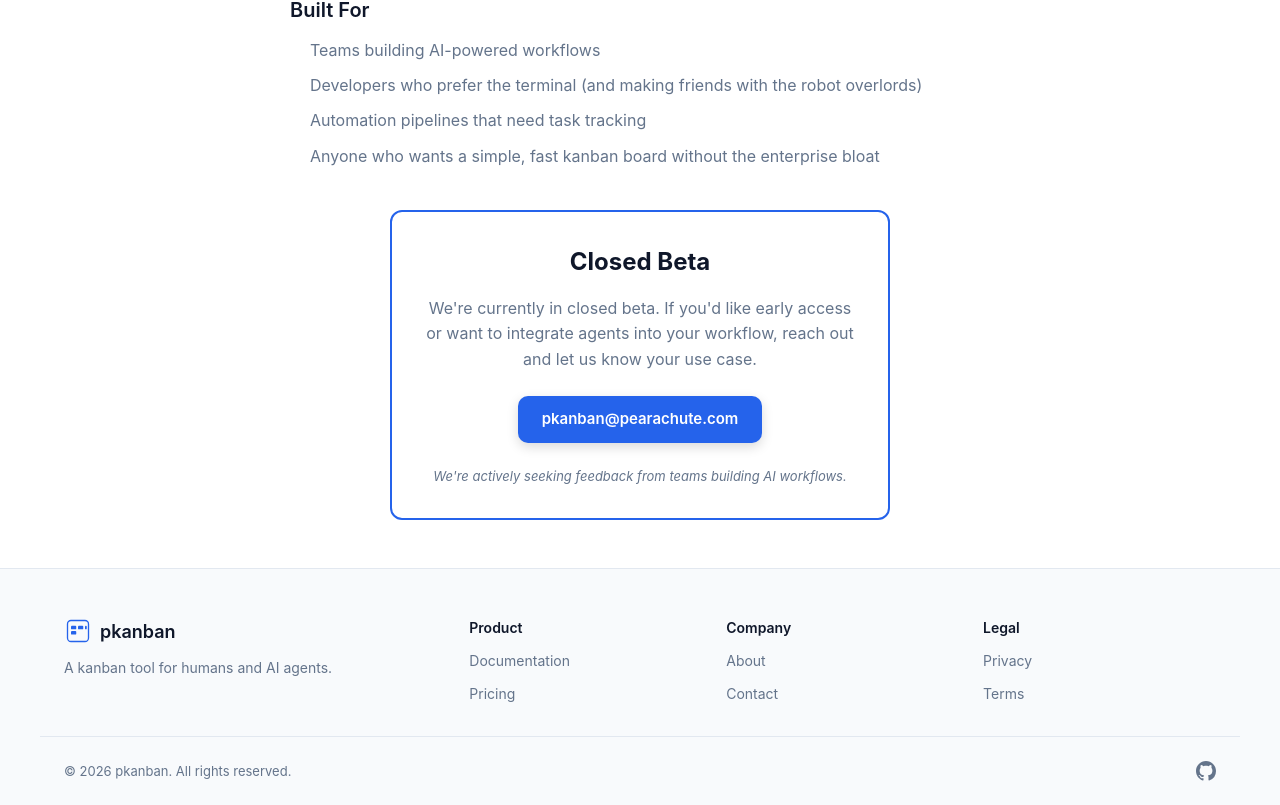
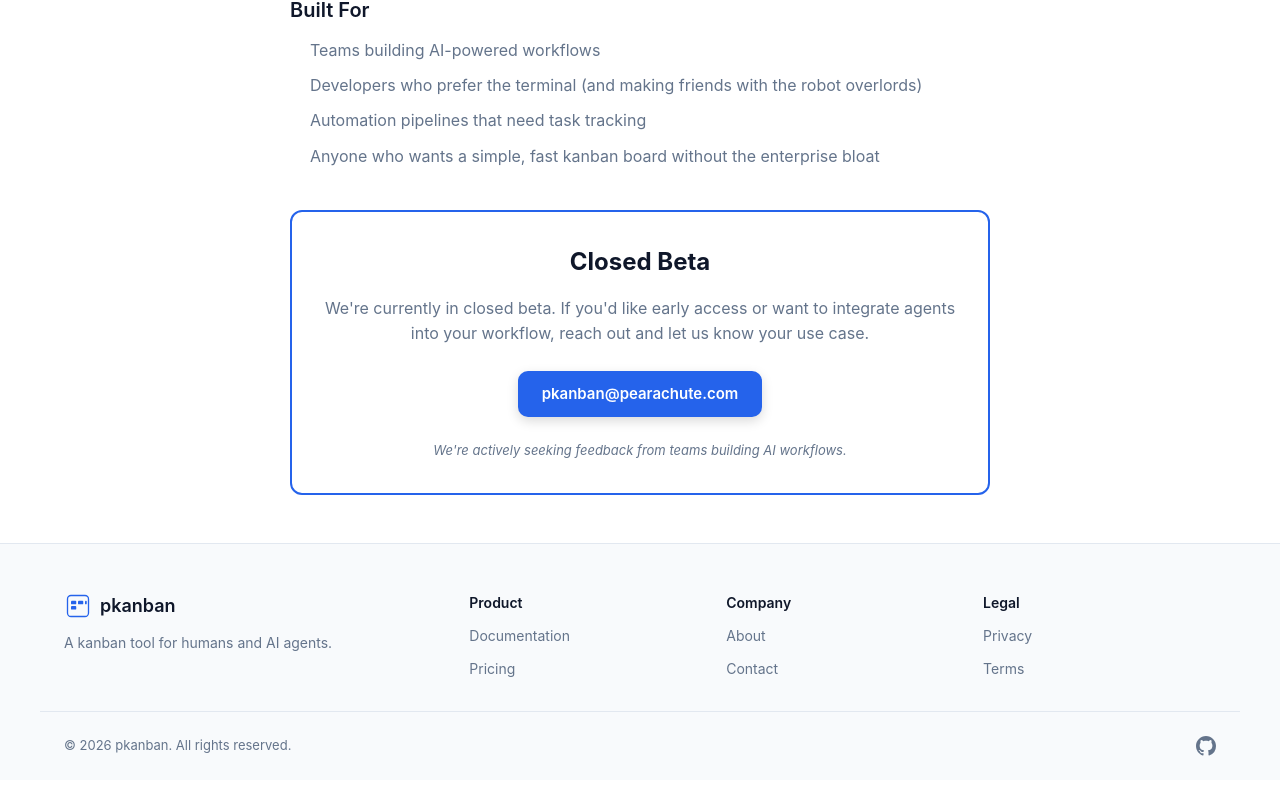
Before and after one commit to japherwocky/kanban, a Svelte app in the folder frontend/: page /about in a window 1280 px wide. Shown: the part 892-1697 px from the top of the page. After the commit the page ends 1672 px from the top, so only its background shows below. Built offline with nearby package versions, Linux system fonts and the light colour scheme.

Commit message:
remove: eliminate max-width constraint from BetaSection component
- Remove maxWidth prop and styling to allow full parent width
- Update About page to remove maxWidth prop usage

```diff
--- a/frontend/src/components/BetaSection.svelte
+++ b/frontend/src/components/BetaSection.svelte
@@ -1,8 +1,7 @@
-<div class="beta-section" style="
-  --margin-top: {marginTop};
-  --max-width: {maxWidth};
-  --border-radius: {borderRadius};
-  --padding: {padding};
+ <div class="beta-section" style="
+   --margin-top: {marginTop};
+   --border-radius: {borderRadius};
+   --padding: {padding};
   --h2-font-size: {h2FontSize};
   --desc-font-size: {descFontSize};
   --email-padding: {emailPadding};
@@ -34,7 +33,6 @@
 
 <script>
   export let marginTop = '4rem';
-  export let maxWidth = '600px';
   export let borderRadius = '16px';
   export let padding = '2.5rem';
   export let h2FontSize = '2rem';
@@ -59,7 +57,6 @@
     margin-top: var(--margin-top, 4rem);
     margin-left: auto;
     margin-right: auto;
-    max-width: var(--max-width, 600px);
     width: 100%;
     text-align: center;
     background: linear-gradient(135deg, var(--color-card) 0%, rgba(var(--color-primary-rgb), 0.05) 100%);
--- a/frontend/src/routes/About.svelte
+++ b/frontend/src/routes/About.svelte
@@ -51,7 +51,6 @@
 
     <BetaSection
       marginTop="2.5rem"
-      maxWidth="500px"
       borderRadius="12px"
       padding="2rem"
       h2FontSize="1.5rem"
```
